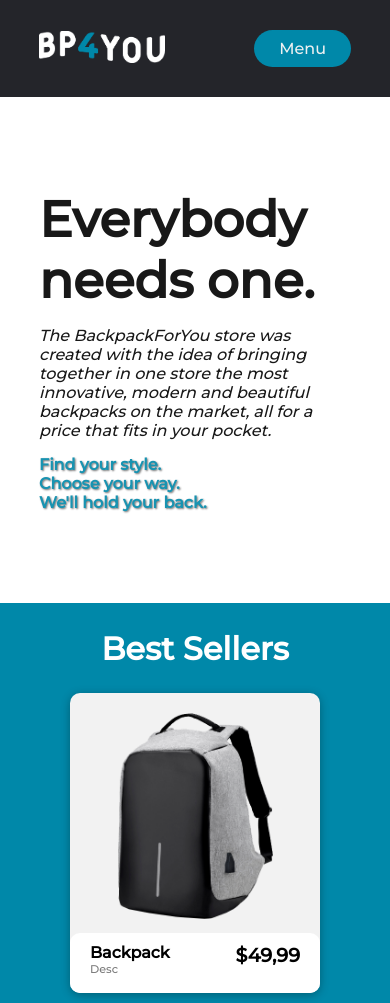
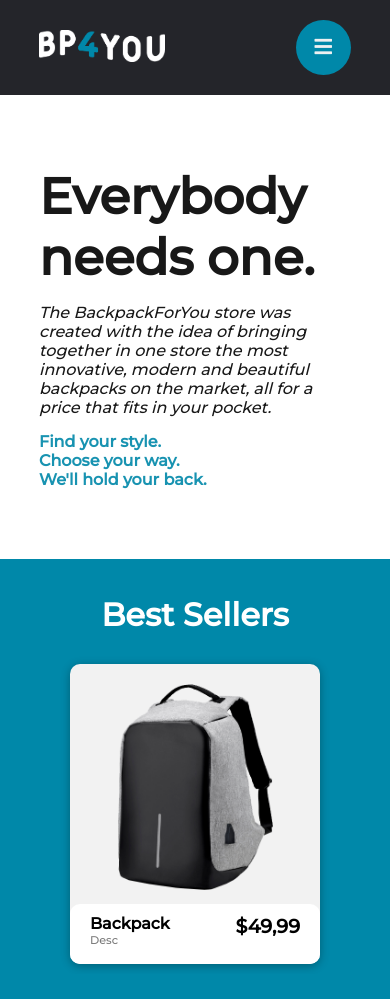
Before and after one commit to vitorsm19/bp4you, a plain HTML site: page index.html in a window 390 px wide. Drawn offline with Linux system fonts and the light colour scheme.

Commit message:
HAMBURGER

```diff
--- a/css/styles.css
+++ b/css/styles.css
@@ -5,11 +5,13 @@
     font-family: "Montserrat", sans-serif;
   }
 
+/* ----------NAV---------- */
+
   #nav-header {
     display: flex;
     justify-content: flex-end;
     align-items: center;
-    padding: 30px 10%;
+    padding: 20px 10%;
     background-color: #24252a;
   }
 
@@ -62,8 +64,6 @@
     background-color: rgba(0, 136, 169, 0.8);
   }
 
-  /* Mobile Nav */
-
   .menu {
     display: none;
   }
@@ -112,6 +112,57 @@
     cursor: pointer;
   }
 
+/* ----------HERO---------- */
+
+  .hero {
+    margin: 0px;
+    padding: 0px;
+    display: flex;
+    align-items: center;
+    justify-content: center;
+    height: 55vh;
+    width: 100%;
+    opacity: 0.9;
+    background-repeat: no-repeat;
+    background-size: cover;
+    background-position-y:50%;
+  }
+
+  .hero-content {
+    display:flex;
+    align-items: flex-start;
+    justify-content: center;
+    flex-direction: column;
+    margin: 0px;
+    padding: 0px;
+    width: 100%;
+    height:40vh;
+    padding: 30px 50% 30px 10%;
+  }
+
+  .hero-title {
+      font-size: 50px;
+      color: #000;
+      font-weight:bold;
+
+  }
+
+  .hero-desc {
+    font-size: 16px;
+    color: #000;
+    font-style: italic;
+    margin-top: 15px;
+  }
+
+  .hero-slogan {
+    font-size: 16px;
+    color: #0088a9;
+    margin-top: 15px;
+    font-weight: bold;
+  }
+
+  /* ----------BEST SELLER---------- */
+
   #best-seller-header {
       display: flex;
       justify-content: center;
@@ -125,26 +176,34 @@
       display: flex;
       align-items: center;
       justify-content: center;
-      height:400px;
+      height:440px;
       background-color:#0088a9 !important;
       flex-direction: column;
+      background-color: #f2f2f2;
   }
-  .glide-container {
-      width: 80%;
-      background-color:#0088a9;
-  }
-.glide__arrow {
-    top: 100%;
-}
-.glide__arrows {
-    width: 10%;
-}
 
-.best-seller-title{
+  .best-seller-title{
     font-size: 36px;
     font-weight:bold;
     color: #fff;
 }
+
+/* ----------GLIDE---------- */
+
+  .glide-container {
+      width: 80%;
+      background-color:#0088a9;
+      margin-bottom: 20px;
+  }
+
+  .glide__arrow {
+      top: 100%;
+  }
+
+  .glide__arrows {
+      width: 10%;
+  }
+
   .glide__slide {
       display: flex;
       justify-content: center;
@@ -152,6 +211,8 @@
       padding: 10px 0px;
 
   }
+
+  /* ----------CARD---------- */
 
   .card {
     position: relative;
@@ -266,6 +327,14 @@
     background-color: #192a56;
   }
 
+  .addcart {
+  display: flex;
+  align-items: center;
+  justify-content: center;
+  padding: 0px;
+  margin: 0px;
+  }
+
   .addcart-button {
     background-color: #0088a9;
     border-radius: 5px;
@@ -280,7 +349,6 @@
                 transform .3s ease-in-out;
   }
 
-
   .btn:hover {
   box-shadow: 0 5px 10px rgba(0,0,0,.3);
   transform: translateY(-2px);
@@ -290,69 +358,10 @@
   font-size: 1.2rem !important;
   }
 
-  .addcart {
-  display: flex;
-  align-items: center;
-  justify-content: center;
-  padding: 0px;
-  margin: 0px;
-  }
-
   .min-details h1 {
   font-size: 1rem;
    text-transform: capitalize;
   }
-
-  .hero {
-    margin: 0px;
-    padding: 0px;
-    display: flex;
-    align-items: center;
-    justify-content: center;
-    height: 60vh;
-    width: 100%;
-    opacity: 0.9;
-    background-repeat: no-repeat;
-    background-size: cover;
-    background-position-y:50%;
-  }
-
-  .hero-content {
-    display:flex;
-    align-items: flex-start;
-    justify-content: center;
-    flex-direction: column;
-    margin: 0px;
-    padding: 0px;
-    width: 100%;
-    height:40vh;
-    padding: 30px 50% 30px 10%;
-  }
-
-  .hero-title {
-      font-size: 50px;
-      color: #000;
-      font-weight:bold;
-
-  }
-  .hero-desc {
-    font-size: 16px;
-    color: #000;
-    font-style: italic;
-    margin-top: 15px;
-  }
-  .hero-slogan {
-    font-size: 16px;
-    color: #0088a9;
-    margin-top: 15px;
-    font-weight: bold;
-     text-shadow: 1px 1px 2px rgba(0, 0, 0, 0.6);
-  }
-
-  #best-seller {
-    background-color: #f2f2f2;
-  }
-
 
 
   @media screen and (max-width: 450px) {
@@ -378,7 +387,12 @@
     .menu {
       display: initial;
     }
-
+    .cta i {
+      font-size: 20px;
+    }
+    .cta {
+      padding: 17px 19px;
+    }
     .hero-content {
 
       padding: 0px 10%;
--- a/index.html
+++ b/index.html
@@ -23,7 +23,7 @@
       </ul>
     </nav>
     <a class="cta" href="#">Contact</a>
-    <p class="menu cta">Menu</p>
+    <p class="menu cta"><i class="fa fa-bars"></i></p>
   </header>
   <div id="mobile__menu" class="overlay">
     <a class="close">&times;</a>
@@ -54,7 +54,6 @@
       <header id="best-seller-header">
         <span class="best-seller-title">Best Sellers</span>
       </header>
-
 
       <div id="glide" class="glide-container">
         <div class="glide__track" data-glide-el="track">
@@ -311,11 +310,6 @@
         </div>
       </div>
 
-      <div id="">
-
-
-      </div>
-
     </section>
 
   </main>
--- a/js/script.js
+++ b/js/script.js
@@ -14,7 +14,7 @@ menuClose.addEventListener("click", () => {
 
 var glide = new Glide('#glide', {
   type: 'carousel',
-  perView: 3.3,
+  perView: 3,
   focusAt: 'center',
   breakpoints: {
     768: {
```
